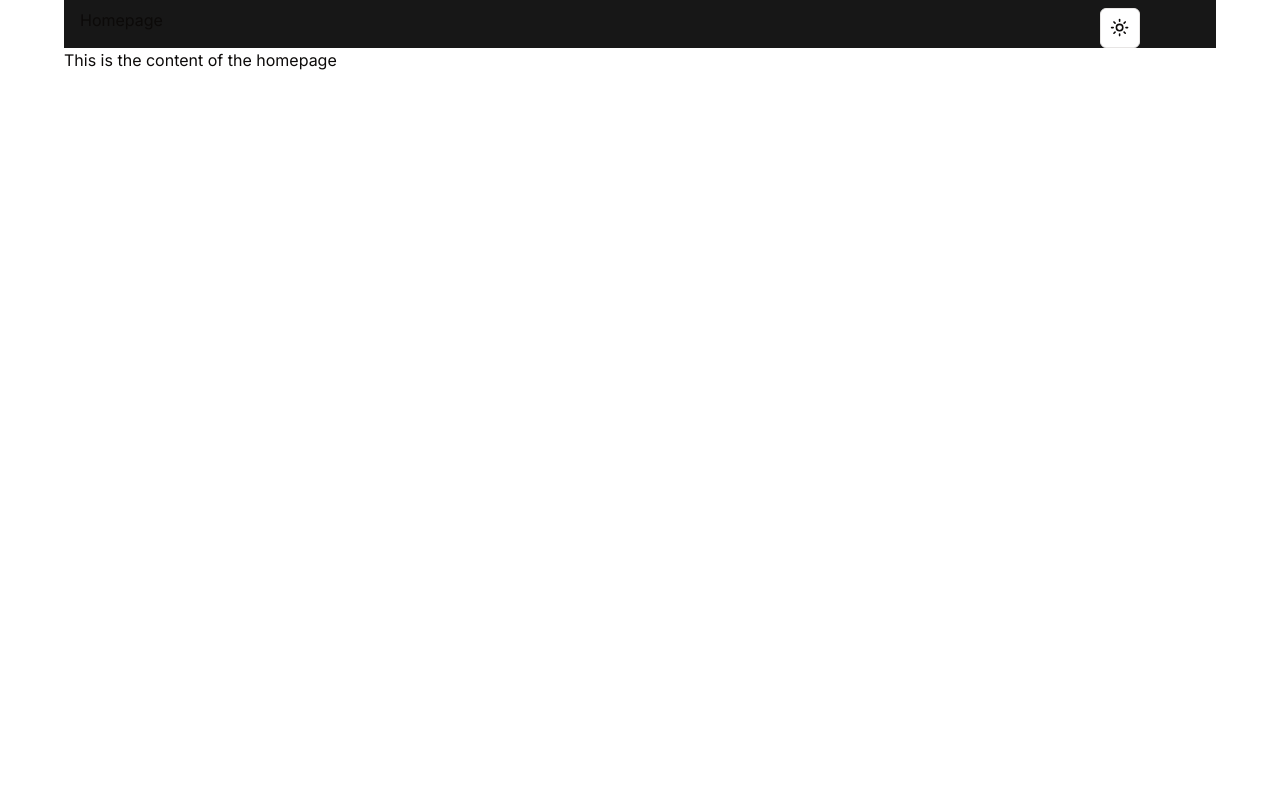
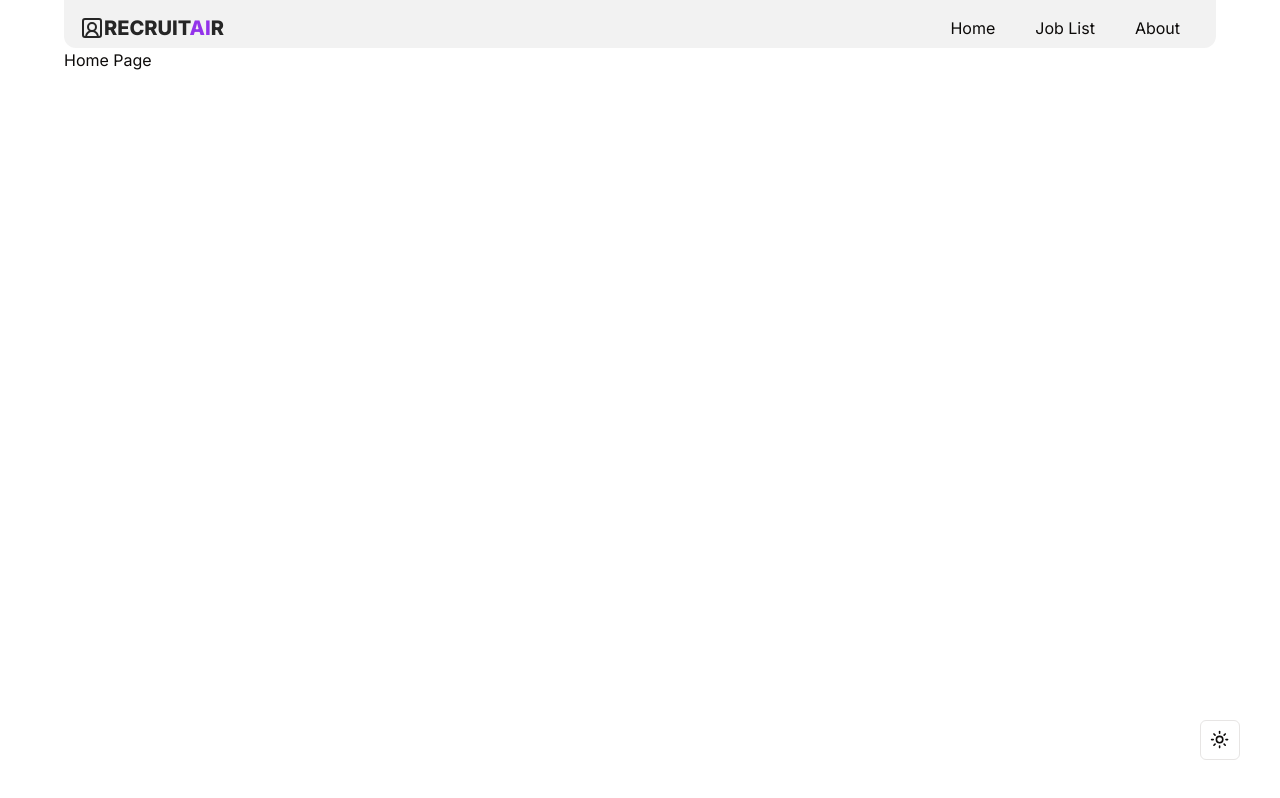
Before and after one commit to kennn21/recruitair-website, a Next.js app: page /home in a window 1280 px wide. Built offline with nearby package versions, Linux system fonts and the light colour scheme.

Commit message:
feat: UI Updates

```diff
--- a/package.json
+++ b/package.json
@@ -10,6 +10,7 @@
   },
   "dependencies": {
     "@clerk/nextjs": "^4.27.2",
+    "@clerk/themes": "^1.7.9",
     "@radix-ui/react-dropdown-menu": "^2.0.6",
     "@radix-ui/react-slot": "^1.0.2",
     "class-variance-authority": "^0.7.0",
--- /dev/null
+++ b/src/app/(pages)/about/page.tsx
@@ -0,0 +1,9 @@
+const AboutPage = () => {
+    return (
+        <>
+            <h1>About Page</h1>
+        </>
+     );
+}
+
+export default AboutPage;
--- a/src/app/(pages)/home/page.tsx
+++ b/src/app/(pages)/home/page.tsx
@@ -1,7 +1,7 @@
 const HomePage = () => {
     return (
         <>
-            <p>This is the content of the homepage</p>
+            <h1>Home Page</h1>
         </>
      );
 }
--- a/src/app/globals.css
+++ b/src/app/globals.css
@@ -6,6 +6,8 @@
   :root {
     --background: 0 0% 100%;
     --foreground: 20 14.3% 4.1%;
+
+    --menu-bar: 0 0% 95%;
 
     --card: 0 0% 100%;
     --card-foreground: 20 14.3% 4.1%;
@@ -38,6 +40,8 @@
   .dark {
     --background: 20 14.3% 4.1%;
     --foreground: 60 9.1% 97.8%;
+
+    --menu-bar: 214 18% 15%;
 
     --card: 20 14.3% 4.1%;
     --card-foreground: 60 9.1% 97.8%;
--- a/src/app/layout.tsx
+++ b/src/app/layout.tsx
@@ -5,6 +5,7 @@ import { ClerkProvider } from '@clerk/nextjs'
 
 import { cn } from "@/lib/utils"
 import { ThemeProvider } from '@/components/theme-provider'
+import { dark } from '@clerk/themes'
 
 const inter = Inter({ subsets: ['latin'] })
 
@@ -19,7 +20,11 @@ export default function RootLayout({
   children: React.ReactNode
 }) {
   return (
-    <ClerkProvider>
+    <ClerkProvider
+      appearance={{
+        baseTheme: dark,
+      }}
+    >
       <html lang="en">
         <body
           className={cn(
--- a/src/components/shared_/Navigation/menu-bar.tsx
+++ b/src/components/shared_/Navigation/menu-bar.tsx
@@ -1,18 +1,56 @@
 import { UserButton } from "@clerk/nextjs";
 import { ModeToggle } from "../theme-mode-toggle";
+import Link from "next/link";
+import { SquareUserRound } from "lucide-react";
 
+
+type menuItem = {
+    label: string,
+    path: string,
+}
 const MenuBar = () => {
+
+    const links: menuItem[] = [
+        {
+            label: "Home",
+            path: '/home',
+        },
+        {
+            label: "Job List",
+            path: '/jobs',
+        },
+        {
+            label: "About",
+            path: '/about',
+        },
+    ]
+
     return (
         <>
-            <header className='flex justify-between bg-neutral-900 pl-4 pr-4 pt-2 h-12 w-[90vw]'>
-                <div id='left'>
-                    <h1>Homepage</h1>
+            <header className='flex justify-between bg-menubar pl-4 pr-4 pt-2 h-12 w-[90vw] rounded-b-xl'>
+                <div id='left' className="flex w-[fit-content] justify-between items-center">
+                    <SquareUserRound className="text-neutral-800"/>
+                    <h1 className="font-extrabold text-xl text-neutral-800">RECRUIT<span className=" text-purple-600">AI</span>R</h1>
                 </div>
-                <div id='right' className="flex w-[100px] justify-between items-center">
-                    <ModeToggle/>
+                <div id='right' className="flex items-center">
+                    {
+                        links.map((link, index)=>(
+                            <Link
+                                key={index+link.label}
+                                href={link.path}
+                                className="ml-5 mr-5"
+                                >
+                                {link.label}
+                            </Link>
+                        ))
+                    }
                     <UserButton afterSignOutUrl="/"/>
+
                 </div>
             </header>
+            <div id="floating" className="absolute bottom-10 right-10 flex">
+                <ModeToggle/>
+            </div>
         </>
      );
 }
--- a/src/middleware.ts
+++ b/src/middleware.ts
@@ -3,7 +3,11 @@ import { authMiddleware } from "@clerk/nextjs";
 // This example protects all routes including api/trpc routes
 // Please edit this to allow other routes to be public as needed.
 // See https://clerk.com/docs/references/nextjs/auth-middleware for more information about configuring your Middleware
-export default authMiddleware({});
+export default authMiddleware({
+  publicRoutes: [
+    '/',
+  ]
+});
 
 export const config = {
   matcher: ['/((?!.+\\.[\\w]+$|_next).*)', '/', '/(api|trpc)(.*)'],
--- a/tailwind.config.js
+++ b/tailwind.config.js
@@ -17,6 +17,7 @@ module.exports = {
     },
     extend: {
       colors: {
+        menubar: "hsl(var(--menu-bar))",
         border: "hsl(var(--border))",
         input: "hsl(var(--input))",
         ring: "hsl(var(--ring))",
```
Also changed, not shown: src/app/(pages)/jobs/page.tsx (renamed from src/app/(pages)/jobs/pages.tsx), 1 other file (tests, documents, lock files or other folders).
